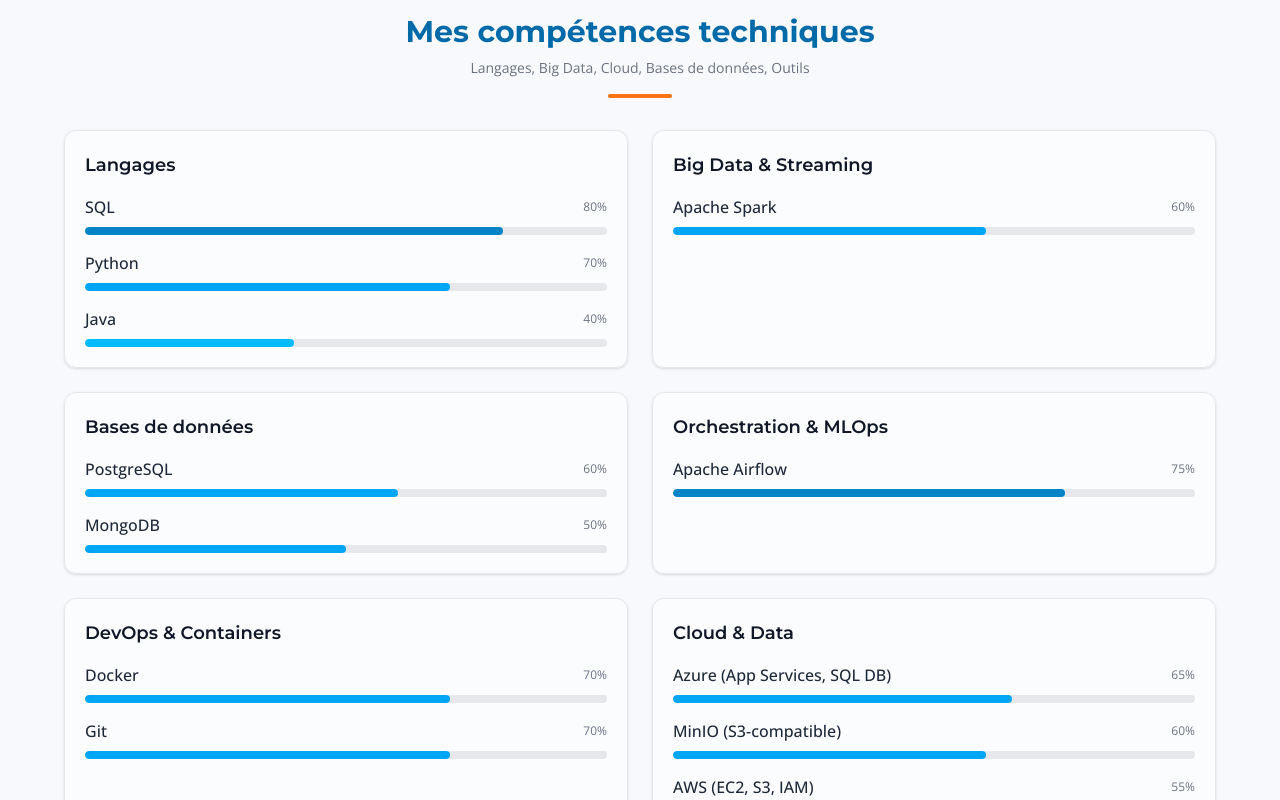
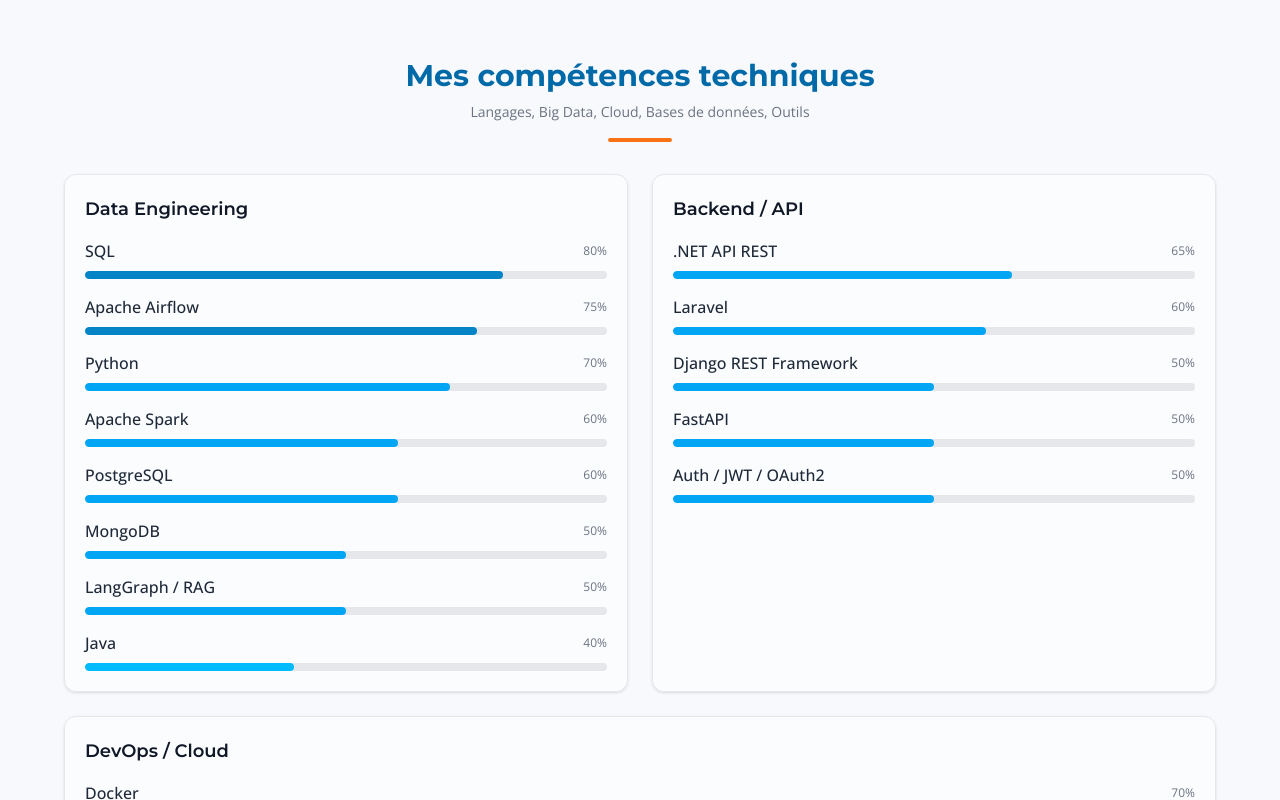
Before and after one commit to angeulrichboni/monportfolio, a Next.js app: page / in a window 1280 px wide. Shown: the part 1420-2220 px from the top of the page. Built offline with nearby package versions, Linux system fonts and the light colour scheme; no server answers.

Commit message:
Updated project and skills

```diff
--- a/components/sections/Skills.tsx
+++ b/components/sections/Skills.tsx
@@ -3,14 +3,10 @@
 import { useI18n } from "../I18nProvider";
 
 const categories = [
-  "Langages",
-  "Big Data & Streaming",
-  "Cloud",
-  "Bases de données",
-  "Outils",
-  "Orchestration & MLOps",
-  "DevOps & Containers",
-  "Cloud & Data",
+  "Data Engineering",
+  "Backend / API",
+  "Linux / Admin système",
+  "DevOps / Cloud"
 ] as const;
 
 type Grouped = Record<Skill["category"], Skill[]>;
--- a/data/projects.ts
+++ b/data/projects.ts
@@ -20,7 +20,7 @@
     slug: "agent-x",
     title: { fr: "Agent‑X — Outil d’automatisation de pentesting", en: "Agent‑X — Automated pentesting assistant" },
     description: { fr: "Automatisation de tests de pénétration avec un agent intelligent.", en: "Automating penetration testing with an intelligent agent." },
-    stack: ["MongoDB", "ChromaDB", "Python", "LangGraph"],
+    stack: ["MongoDB", "ChromaDB", "Python", "LangGraph", "FastAPI", "Docker"],
     // github: "https://github.com/your-username/pipeline-elt-spark",
     content: {
       fr: "Conception d’Agent‑X, un agent workflow d’automatisation des tests de pénétration intégrant une gestion des connaissances basée sur des bases de données vectorielles. Les scans lancés par les utilisateurs sont indexés et enrichis (métadonnées, embeddings) dans une vector DB — ces données servent ensuite à alimenter un chatbot en mode RAG (Retrieval‑Augmented Generation). Grâce à ce flux, l’utilisateur peut interroger naturellement ses sessions de scan, retrouver rapidement les vulnérabilités, comprendre l’historique des actions et obtenir des explications contextuelles et des recommandations exploitables.",
@@ -83,7 +83,7 @@
     slug: "clickhealth",
     title: "ClickHealth",
     description: { fr: "Application de Gestion de Prise de Rendez-vous Médicaux.", en: "Medical appointment booking management app." },
-    stack: ["React Js", "PostgreSQL", "Tailwind CSS", "Django Rest Framework"],
+    stack: ["React Js", "PostgreSQL", "Tailwind CSS", "Django Rest Framework (DRF)"],
     content : {
       fr: "ClickHealth est une application web conçue pour faciliter la gestion des prises de rendez-vous médicaux. Elle permet aux utilisateurs de visualiser, d'analyser et de gérer les données de santé à partir d'une interface conviviale.\n\nLe projet utilise Next.js pour le rendu côté serveur et la génération de sites statiques, TypeScript pour la sécurité des types, et Tailwind CSS pour le design réactif. Prisma est utilisé comme ORM pour interagir avec la base de données PostgreSQL.\n\nLes principales fonctionnalités incluent :\n- Authentification des utilisateurs avec JWT\n- Gestion des profils de patients\n- Visualisation des données de santé sous forme de graphiques\n- Exportation des données au format CSV",
       en: "ClickHealth is a web app that simplifies managing medical appointments. It allows users to view, analyze and manage health data via a user-friendly interface.\n\nThe project uses Next.js for SSR/SSG, TypeScript for type safety, and Tailwind CSS for responsive design. Prisma is used as the ORM for PostgreSQL.\n\nMain features include:\n- User authentication with JWT\n- Patient profile management\n- Data visualization through charts\n- CSV export"
@@ -104,22 +104,42 @@
     ],
   },
   {
-    slug: "sql-datacamp-project",
-    title: { fr: "Examen pratique SQL sur DataCamp", en: "SQL Associate Practice Exam on DataCamp" },
-    description: { fr: "Examen pratique pour l'association SQL sur DataCamp.", en: "Practice exam for the SQL Associate track on DataCamp." },
-    stack: ["PostgreSQL"],
-    content : { fr: "Ce projet est un examen pratique pour l'association SQL sur DataCamp. Il vise à tester les compétences en SQL à travers une série de questions et d'exercices pratiques.", en: "This project is a practice exam for the SQL Associate path on DataCamp, designed to test SQL skills via questions and hands-on exercises." },
-    // github: "https://github.com/angeulrichboni/diabetes-data-pipeline",
-    thumbnail: "https://res.cloudinary.com/ddivqszbt/image/upload/v1744935006/sql_exam_datacamp_vrmaij.png",
+    slug: "erp-arsn-project",
+    title: {
+      fr: "ERP ARSN - Gestion Dossiers & Demandes",
+      en: "ERP ARSN - Case & Request Management"
+    },
+    description: {
+      fr: "Système ERP pour la gestion centralisée des dossiers administratifs, demandes d'absence, validations hiérarchiques et délégations inter-services.",
+      en: "ERP system for centralized management of administrative cases, absence requests, hierarchical validations and inter-service delegations."
+    },
+    stack: [
+      "ASP.NET Core 8","PostgreSQL","Entity Framework Core","MinIO","Next.js",
+      "Docker", "SQL Server"
+    ],
+    content: {
+      fr: "Ce projet fournit une plateforme intégrée permettant aux services de créer, déléguer et valider des dossiers ainsi que de gérer des demandes d'absence avec historique, pièces jointes et rôles avancés (DG, Manager, Agent).",
+      en: "This project delivers an integrated platform allowing departments to create, delegate and validate cases, as well as manage absence requests with history, attachments and advanced roles (Director, Manager, Agent)."
+    },
+    thumbnail: "https://res.cloudinary.com/ddivqszbt/image/upload/v1763933607/home_u4h0po.png",
     media: [
-      {type: "image", src: "https://res.cloudinary.com/ddivqszbt/image/upload/v1744935006/sql_exam_datacamp_vrmaij.png", alt: { fr: "Examen SQL DataCamp", en: "SQL DataCamp exam" }},
-    ],
+      {
+        type: "video",
+        src: "https://res.cloudinary.com/ddivqszbt/video/upload/v1763932064/ERP_ARSN_V1_fqnqtl.mp4",
+        alt: { fr: "Interface ERP ARSN", en: "ERP ARSN interface" }
+      },
+      {
+        type: "image",
+        src: "https://res.cloudinary.com/ddivqszbt/image/upload/v1763933607/api_wvvhld.png",
+        alt: { fr: "Interface ERP ARSN", en: "ERP ARSN interface" }
+      }
+    ]
   },
   {
     slug: "car-express",
     title: "Car Express",
     description: { fr: "Application de gestion de location de voitures.", en: "Car rental management application." },
-    stack: ["Next.js", "TypeScript", "Prisma", "PostgreSQL"],
+    stack: ["Next.js", "TypeScript", "PostgreSQL", "Laravel"],
     content : { fr: "Ce projet est une application de gestion de location de voitures, permettant aux utilisateurs de réserver des véhicules en ligne. Il utilise Next.js pour le frontend et Prisma pour interagir avec la base de données PostgreSQL.", en: "This project is a car rental management application that lets users book vehicles online. It uses Next.js for the frontend and Prisma to interact with PostgreSQL." },
     github: "https://github.com/kiboyou/car_express/tree/newbackend/carexpress",
     thumbnail: "https://res.cloudinary.com/ddivqszbt/image/upload/v1744897040/home_yemone.png",
@@ -134,5 +154,17 @@
       { name: "OUATTARA Kiboyou Mohamed", github: "https://github.com/kiboyou" },
     ],
   },
+  {
+    slug: "sql-datacamp-project",
+    title: { fr: "Examen pratique SQL sur DataCamp", en: "SQL Associate Practice Exam on DataCamp" },
+    description: { fr: "Examen pratique pour l'association SQL sur DataCamp.", en: "Practice exam for the SQL Associate track on DataCamp." },
+    stack: ["PostgreSQL"],
+    content : { fr: "Ce projet est un examen pratique pour l'association SQL sur DataCamp. Il vise à tester les compétences en SQL à travers une série de questions et d'exercices pratiques.", en: "This project is a practice exam for the SQL Associate path on DataCamp, designed to test SQL skills via questions and hands-on exercises." },
+    // github: "https://github.com/angeulrichboni/diabetes-data-pipeline",
+    thumbnail: "https://res.cloudinary.com/ddivqszbt/image/upload/v1744935006/sql_exam_datacamp_vrmaij.png",
+    media: [
+      {type: "image", src: "https://res.cloudinary.com/ddivqszbt/image/upload/v1744935006/sql_exam_datacamp_vrmaij.png", alt: { fr: "Examen SQL DataCamp", en: "SQL DataCamp exam" }},
+    ],
+  }
 
 ];
--- a/data/skills.ts
+++ b/data/skills.ts
@@ -2,32 +2,40 @@
   name: string;
   level?: number; // 0..100
   category:
-    | "Langages"
-    | "Big Data & Streaming"
-    | "Cloud"
-    | "Bases de données"
-    | "Outils"
-    | "Orchestration & MLOps"
-    | "DevOps & Containers"
-    | "Cloud & Data";
+    | "Data Engineering"
+    | "Backend / API"
+    | "Linux / Admin système"
+    | "DevOps / Cloud"
+    // | "Outils"
+    // | "Orchestration & MLOps"
+    // | "DevOps & Containers"
+    // | "Cloud & Data";
 };
 
 
 export const skills: Skill[] = [
-  { name: "Python", level: 70, category: "Langages" },
-  { name: "SQL", level: 80, category: "Langages" },
-  { name: "Java", level: 40, category: "Langages" },
+  { name: "Python", level: 70, category: "Data Engineering" },
+  { name: "SQL", level: 80, category: "Data Engineering" },
+  { name: "Java", level: 40, category: "Data Engineering" },
+  { name: "Apache Spark", level: 60, category: "Data Engineering" },
+  { name: "Apache Airflow", level: 75, category: "Data Engineering" },
+  { name: "PostgreSQL", level: 60, category: "Data Engineering" },
+  { name: "MongoDB", level: 50, category: "Data Engineering" },
+  { name: "LangGraph / RAG", level: 50, category: "Data Engineering" },
 
-  { name: "Apache Spark", level: 60, category: "Big Data & Streaming" },
-  { name: "Apache Airflow", level: 75, category: "Orchestration & MLOps" },
+  { name: "Django REST Framework", level: 50, category: "Backend / API" },
+  { name: "FastAPI", level: 50, category: "Backend / API" },
+  { name: ".NET API REST", level: 65, category: "Backend / API" },
+  // { name: "Redis", level: 50, category: "Backend / API" },
+  { name: "Auth / JWT / OAuth2", level: 50, category: "Backend / API" },
+  { name: "Laravel", level: 60, category: "Backend / API" },
 
-  { name: "Docker", level: 70, category: "DevOps & Containers" },
-  { name: "Git", level: 70, category: "DevOps & Containers" },
 
-  { name: "Azure (App Services, SQL DB)", level: 65, category: "Cloud & Data" },
-  { name: "AWS (EC2, S3, IAM)", level: 55, category: "Cloud & Data" },
-  { name: "MinIO (S3-compatible)", level: 60, category: "Cloud & Data" },
+  { name: "Docker", level: 70, category: "DevOps / Cloud" },
+  { name: "Git", level: 70, category: "DevOps / Cloud" },
+  { name: "Azure (SQL DB, VM)", level: 65, category: "DevOps / Cloud" },
+  { name: "AWS (EC2, S3, IAM, VPC)", level: 55, category: "DevOps / Cloud" },
+  { name: "MinIO (S3-compatible)", level: 60, category: "DevOps / Cloud" },
 
-  { name: "PostgreSQL", level: 60, category: "Bases de données" },
-  { name: "MongoDB", level: 50, category: "Bases de données" },
+
 ];
--- a/locales/en.json
+++ b/locales/en.json
@@ -23,12 +23,12 @@
   "section.contact.subtitle": "Let's discuss your data needs",
   "section.about.title": "About me",
   "section.about.subtitle": "",
-  "about.intro1": "Final-year engineering student in Data Science & AI, specializing in Big Data and Data Engineering. Passionate about distributed architectures and reliable data pipelines.",
-  "about.intro2": "Goal: build and operate scalable data platforms from ingestion to serving, with quality, security, and controlled cost.",
+  "about.intro1": "Final-year engineering student in Data Science & AI, specializing in Big Data and Data Engineering. Passionate about distributed architectures, backend, Linux administration, and DevOps for data pipelines.",
+  "about.intro2": "My goal: to design and operate scalable and reliable data platforms, from ingestion to serving, with quality, security, and performance.",
   "about.info.specialization": "Specialization",
   "about.info.specialization.value": "Big Data / Data Engineering",
   "about.info.interests": "Interests",
-  "about.info.interests.value": "ETL, Data Lake, DW, MLOps",
+  "about.info.interests.value": "ETL, Data Infrastructure, DW, MLOps, API, Linux & DevOps",
   "about.info.location": "Location",
   "about.info.location.value": "Tunisia",
   "about.academic.title": "Academic background",
@@ -60,14 +60,11 @@
   "certifications.view": "View",
   "cta.downloadCv": "Download CV",
   "footer.rights": "All rights reserved.",
-  "skills.category.Langages": "Languages",
-  "skills.category.Big Data & Streaming": "Big Data & Streaming",
-  "skills.category.Cloud": "Cloud",
-  "skills.category.Bases de données": "Databases",
-  "skills.category.Outils": "Tools",
-  "skills.category.Orchestration & MLOps": "Orchestration & MLOps",
-  "skills.category.DevOps & Containers": "DevOps & Containers",
-  "skills.category.Cloud & Data": "Cloud & Data",
+  "skills.category.Data Engineering": "Data Engineering",
+  "skills.category.Backend / API": "Backend / API",
+  "skills.category.Linux / Admin système": "Linux / Admin système",
+  "skills.category.DevOps / Cloud": "DevOps / Cloud",
+
   "project.backToProjects": "← Back to projects",
   "project.notFound.title": "Project not found",
   "project.notFound.description": "The requested project does not exist or has been moved.",
--- a/locales/fr.json
+++ b/locales/fr.json
@@ -23,12 +23,12 @@
   "section.contact.subtitle": "Discutons de vos besoins data",
   "section.about.title": "À propos de moi",
   "section.about.subtitle": "",
-  "about.intro1": "Étudiant en dernière année de cycle ingénieur en Data Science & IA, spécialisé en Big Data et Data Engineering. Passionné par les architectures distribuées et les pipelines de données fiables.",
-  "about.intro2": "Objectif : construire et opérer des plateformes data scalables, de l’ingestion au serving, avec qualité, sécurité et coût maîtrisé.",
+  "about.intro1": "Étudiant en dernière année de cycle ingénieur en Data Science & IA, spécialisé en Big Data et Data Engineering. Passionné par les architectures distribuées, le backend, l’administration Linux et le DevOps pour pipelines data.",
+  "about.intro2": "Mon objectif : concevoir et opérer des plateformes data scalables et fiables, de l’ingestion au serving, avec qualité, sécurité et performance.",
   "about.info.specialization": "Spécialisation",
   "about.info.specialization.value": "Big Data / Data Engineering",
   "about.info.interests": "Centres d’intérêt",
-  "about.info.interests.value": "ETL, Data Lake, DW, MLOps",
+  "about.info.interests.value": "ETL, Data Infrastructure, DW, MLOps, API, Linux & DevOps",
   "about.info.location": "Localisation",
   "about.info.location.value": "Tunisie",
   "about.academic.title": "Parcours académique",
@@ -60,15 +60,11 @@
   "certifications.view": "Voir",
   "cta.downloadCv": "Télécharger CV",
   "footer.rights": "Tous droits réservés.",
-  "skills.category.Langages": "Langages",
-  "skills.category.Big Data & Streaming": "Big Data & Streaming",
-  "skills.category.Cloud": "Cloud",
-  "skills.category.Bases de données": "Bases de données",
-  "skills.category.Outils": "Outils",
-  "skills.category.Orchestration & MLOps": "Orchestration & MLOps",
-  "skills.category.DevOps & Containers": "DevOps & Containers",
-  "skills.category.Cloud & Data": "Cloud & Data"
-  ,
+  "skills.category.Data Engineering": "Data Engineering",
+  "skills.category.Backend / API": "Backend / API",
+  "skills.category.Linux / Admin système": "Linux / Admin système",
+  "skills.category.DevOps / Cloud": "DevOps / Cloud",
+
   "project.backToProjects": "← Retour aux projets",
   "project.notFound.title": "Projet introuvable",
   "project.notFound.description": "Le projet demandé n'existe pas ou a été déplacé.",
```
